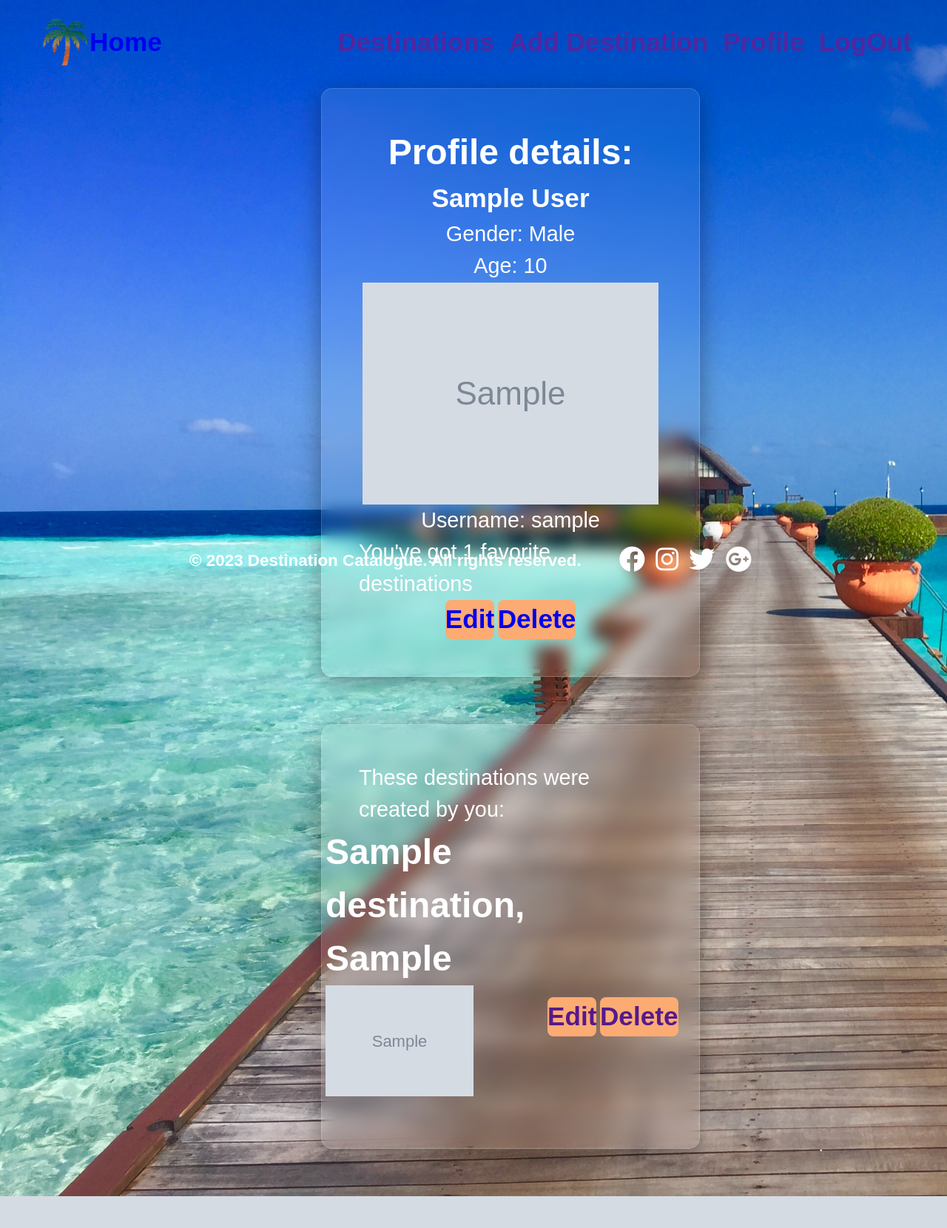
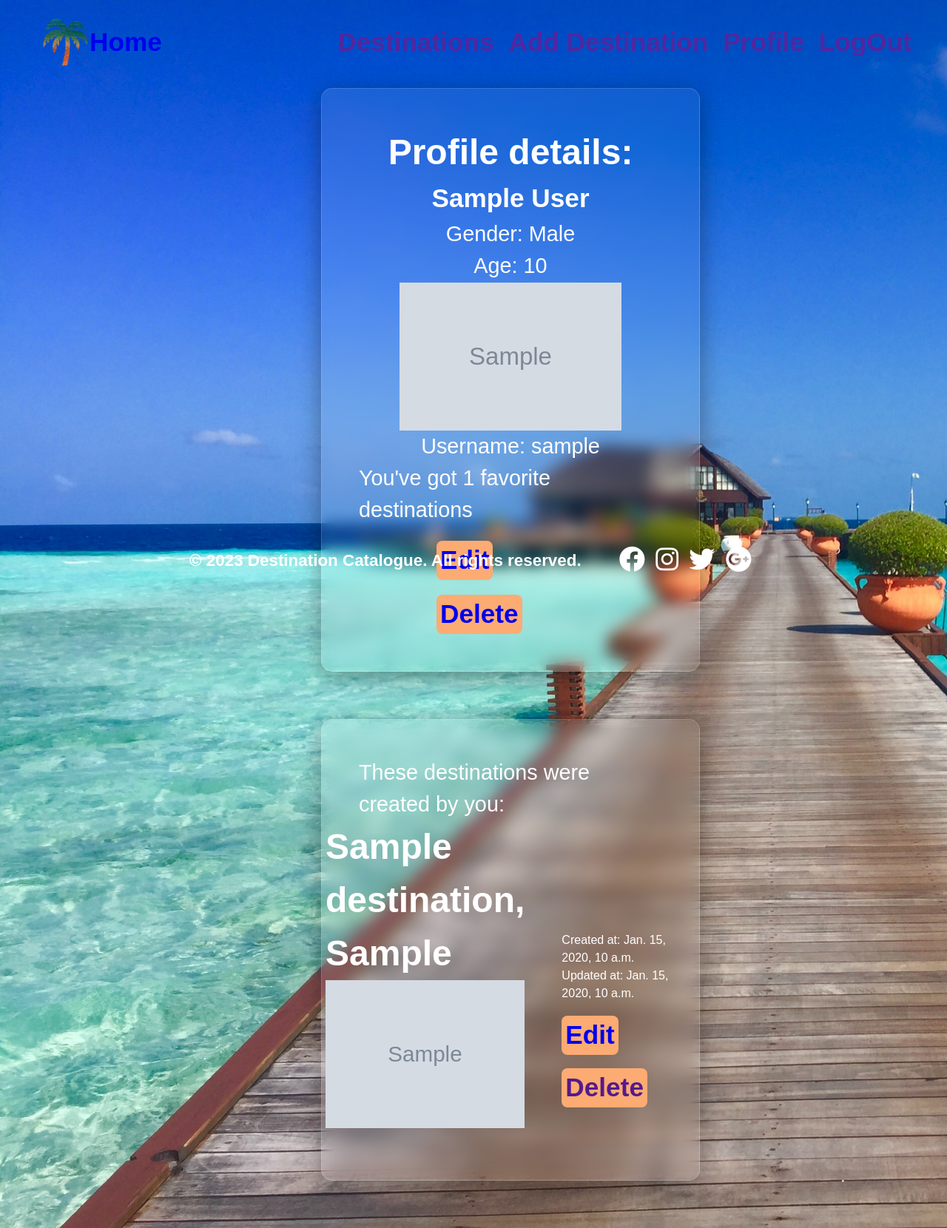
Before and after one commit to GalkaKG/Destinations_Catalogue, a Django app: page /profile/ in a window 1280 px wide. Shown: the whole page at 74% size. Before the commit the page ends 1617 px from the top, so only its background shows below. Run offline with Django 5.2, Linux system fonts and the light colour scheme; a user stored in the database is signed in; tables that the repository leaves empty hold one stand-in row (values such as "Sample post"); grey boxes marked "Sample" are stand-in pictures; some web fonts are replaced.

Commit message:
edited destination edit form and wiew, added style to profile details and catalogue

```diff
--- a/Destinations_Catalogue/destinations/urls.py
+++ b/Destinations_Catalogue/destinations/urls.py
@@ -1,8 +1,9 @@
 from django.urls import path, include
 
-from Destinations_Catalogue.destinations.views import DestinationCreateView, DestinationDetailsView
+from Destinations_Catalogue.destinations.views import DestinationCreateView, DestinationDetailsView, DestinationEditView
 
 urlpatterns = (
     path('create/', DestinationCreateView.as_view(), name='create destination'),
-    path('details/<int:pk>', DestinationDetailsView.as_view(), name='details destination'),
+    path('details/<int:pk>/', DestinationDetailsView.as_view(), name='details destination'),
+    path('edit/<int:pk>/', DestinationEditView.as_view(), name='edit destination'),
 )
--- a/static/styles/profile.css
+++ b/static/styles/profile.css
@@ -45,6 +45,25 @@
     font-size: 1.8rem;
 }
 
+.profile-details img {
+    width: 300px;
+    height: 200px;
+    object-fit: cover;
+}
+
+.profile-details .btn {
+    margin-top: 10%;
+    padding: 0 5px;
+}
+
+.profile-details .btn:first-of-type {
+    margin-right: 8%;
+}
+
+.profile-details-btns {
+    width: 200px;
+}
+
 
 .created-destinations {
     display: flex;
@@ -52,9 +71,29 @@
 
 }
 
+.created-destinations p {
+    font-size: 16px;
+}
+
 .created-destinations .btn {
-    position: relative;
-    top: 60%;
+    /*position: relative;*/
+    /*top: 60%;*/
+}
+
+
+
+.created-destinations .date-details {
+    margin-top: 30%;
+    margin-left: 10%;
+}
+
+.created-destinations .date-details .btn {
+    margin-top: 10%;
+    padding: 0 5px;
+}
+
+.created-destinations .date-details .btn:first-of-type {
+    margin-right: 8%;
 }
 
 .created-destinations div:nth-child(1) {
--- a/static/styles/styles.css
+++ b/static/styles/styles.css
@@ -4,4 +4,5 @@
 @import "catalogue.css";
 @import 'forms.css';
 @import "profile.css";
+@import "comments-bubble.css";
 @import "responsive.css";
--- a/templates/destinations/edit-destination.html
+++ b/templates/destinations/edit-destination.html
@@ -1,4 +1,9 @@
 {% extends 'common/index.html' %}
 
 {% block content %}
+    <form class="form" method="post" enctype="multipart/form-data">
+        {{ form }}
+        {% csrf_token %}
+        <button type="submit">Confirm</button>
+    </form>
 {% endblock %}
--- a/templates/profiles/details-profile.html
+++ b/templates/profiles/details-profile.html
@@ -21,7 +21,7 @@
         {% endif %}
        <p>Username: {{ user }}</p>
        <p>You've got {{ favorite_destinations|length }} favorite destinations</p>
-        <div>
+        <div class="profile-details-btns">
             <button class="btn"><a class="" href="{% url 'edit profile' %}">Edit</a></button>
             <button class="btn"><a class="" href="{% url 'delete profile' %}">Delete</a></button>
         </div>
@@ -34,11 +34,12 @@
                  <div class="created-destinations">
                     <div>
                         <h1>{{ destination.name }}, {{ destination.location }}</h1>
-                        <img style="width: 200px" src="{{ destination.image.url }}">
+                        <img src="{{ destination.image.url }}">
                     </div>
-                    <div>
-
-                        <button class="btn"><a href="">Edit</a> </button>
+                    <div class="date-details">
+                        <p>Created at: {{ destination.created_at }}</p>
+                        <p>Updated at: {{ destination.updated_at }}</p>
+                        <button class="btn"><a href="{% url 'edit destination' destination.pk %}">Edit</a> </button>
                         <button class="btn"><a href="">Delete</a> </button>
                     </div>
                  </div>
```
Also changed, not shown: Destinations_Catalogue/destinations/forms.py (+6 -1 lines), Destinations_Catalogue/destinations/views.py (+11 -7 lines), static/styles/catalogue.css (+30 -18 lines), static/styles/comments-bubble.css (added, +64 -0 lines), templates/common/catalogue.html (+5 -3 lines).
